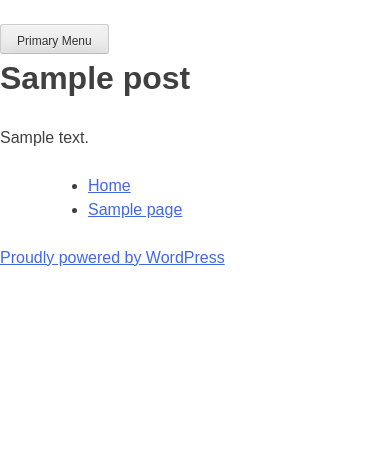
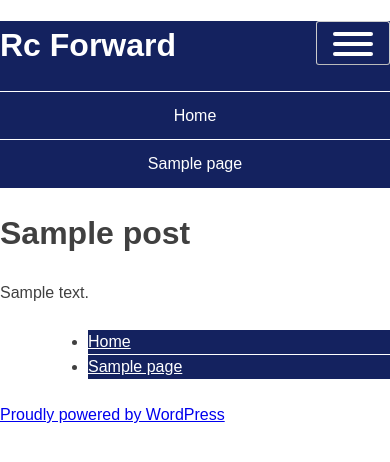
Before and after one commit to redacademy/rethink-spring-2019, a WordPress theme: template themes/rcforward/page.php in a window 390 px wide. Shown: the top 462 px of the page. Run offline with PHP 8.4 and a stand-in for WordPress, Linux system fonts and the light colour scheme; the site name, menu and one post (Sample post) are stand-ins, and other content is empty; some libraries are stand-ins or nearby versions.

Commit message:
Style the header and adding hamburger menu

```diff
--- a/themes/rcforward/functions.php
+++ b/themes/rcforward/functions.php
@@ -86,6 +86,8 @@ add_filter( 'stylesheet_uri', 'red_starter_minified_css', 10, 2 );
 function red_starter_scripts() {
 	wp_enqueue_style( 'red-starter-style', get_stylesheet_uri() );
 
+	wp_enqueue_script('rcforward-hamburger', get_template_directory_uri() . '/build/js/hamburger.min.js', array('jquery'), '', true);
+
 	wp_enqueue_script( 'red-starter-navigation', get_template_directory_uri() . '/build/js/navigation.min.js', array(), '20151215', true );
 	wp_enqueue_script( 'red-starter-skip-link-focus-fix', get_template_directory_uri() . '/build/js/skip-link-focus-fix.min.js', array(), '20151215', true );
 
--- a/themes/rcforward/header.php
+++ b/themes/rcforward/header.php
@@ -2,7 +2,7 @@
 /**
  * The header for our theme.
  *
- * @package RED_Starter_Theme
+ * @package RC Forward
  */
 
 ?><!DOCTYPE html>
@@ -21,15 +21,29 @@
 			<a class="skip-link screen-reader-text" href="#content"><?php echo esc_html( 'Skip to content' ); ?></a>
 
 			<header id="masthead" class="site-header" role="banner">
-				<div class="site-branding">
-					<h1 class="site-title screen-reader-text"><a href="<?php echo esc_url( home_url( '/' ) ); ?>" rel="home"><?php bloginfo( 'name' ); ?></a></h1>
-					<p class="site-description"><?php bloginfo( 'description' ); ?></p>
-				</div><!-- .site-branding -->
+				<div class="header-container">
+					<div class="site-branding">
+						<h1 class="site-title screen-reader-text"><a href="<?php echo esc_url( home_url( '/' ) ); ?>" rel="home"><?php bloginfo( 'name' ); ?></a></h1>
+					</div>
 
-				<nav id="site-navigation" class="main-navigation" role="navigation">
-					<button class="menu-toggle" aria-controls="primary-menu" aria-expanded="false"><?php echo esc_html( 'Primary Menu' ); ?></button>
-					<?php wp_nav_menu( array( 'theme_location' => 'primary', 'menu_id' => 'primary-menu' ) ); ?>
-				</nav><!-- #site-navigation -->
-			</header><!-- #masthead -->
+					<div class="site-logo">
+						<a href="<?php echo home_url('/'); ?>" rel="home">
+							<h1 class="rcforward-logo">Rc Forward</h1>
+						</a>
+					</div>
 
-			<div id="content" class="site-content">
+					<div class="hamburger">
+						<button id="toggle-nav" class="hamburger--boring menu-toggle " type="button" aria-controls="primary-menu" aria-expanded="false">
+							<span class="hamburger-box">
+								<span class="hamburger-inner"></span>
+							</span>
+						</button>
+					</div>
+
+					<nav id="site-navigation" class="main-navigation" role="navigation">
+						<?php wp_nav_menu( array( 'theme_location' => 'primary', 'menu_id' => 'primary-menu' ) ); ?>
+					</nav>
+				</div><!--.header-container -->
+			</header><!-- .site-header -->
+
+		<div id="content" class="site-content">
--- /dev/null
+++ b/themes/rcforward/sass/_hamburger.scss
@@ -0,0 +1,120 @@
+// /*!
+//  * Hamburgers
+//  * @description Tasty hamburgers
+//  */
+
+.hamburger {
+  display: inline-block;
+  cursor: pointer;
+  transition-property: opacity, filter;
+  transition-duration: 0.15s;
+  transition-timing-function: linear;
+  font: inherit;
+  color: inherit;
+  text-transform: none;
+  background-color: transparent;
+  border: 0;
+  margin: 0;
+  overflow: visible;
+}
+
+.hamburger-inner,
+.hamburger-inner::before,
+.hamburger-inner::after {
+  background-color: #fff;
+}
+
+.hamburger-box {
+  width: 40px;
+  height: 24px;
+  display: inline-block;
+  position: relative;
+}
+
+.hamburger-inner {
+  display: block;
+  top: 50%;
+  margin-top: -2px;
+}
+.hamburger-inner,
+.hamburger-inner::before,
+.hamburger-inner::after {
+  width: 40px;
+  height: 4px;
+  background-color: #fff;
+  border-radius: 4px;
+  position: absolute;
+  transition-property: transform;
+  transition-duration: 0.15s;
+  transition-timing-function: ease;
+}
+.hamburger-inner::before,
+.hamburger-inner::after {
+  content: '';
+  display: block;
+}
+.hamburger-inner::before {
+  top: -10px;
+}
+.hamburger-inner::after {
+  bottom: -10px;
+}
+
+/* Hamburger Container*/
+.hamburger {
+  position: absolute;
+  right: 0;
+  top: 0;
+  .hamburger--boring .menu-toggle {
+    background: #14225f;
+  }
+  button {
+    background: none;
+    box-shadow: none;
+  }
+}
+
+/* Header */
+.site-header {
+  background: #14225f;
+  .header-container {
+    margin: auto;
+    position: relative;
+    a {
+      text-decoration: none;
+      h1 {
+        color: #fff;
+      }
+    }
+  }
+}
+
+/* Navigation */
+.main-navigation {
+  ul {
+    padding: 0;
+    margin: 0;
+    text-align: center;
+    li {
+      padding: 3%;
+    }
+  }
+}
+.menu-item{
+    background: #14225f;
+    border-top: 1px solid #fff;
+    a {
+      color: #fff;
+    }
+  }
+
+
+.sub-menu {
+li {
+  background: #fff;
+  border-top: 1px solid #14225f;
+  a {
+    color: #14225f;
+  }
+}
+}
--- a/themes/rcforward/sass/_navigation.scss
+++ b/themes/rcforward/sass/_navigation.scss
@@ -1,132 +1,132 @@
-/*--------------------------------------------------------------
-# Navigation
---------------------------------------------------------------*/
+// // /*--------------------------------------------------------------
+// // # Navigation
+// // --------------------------------------------------------------*/
 
-/* Links */
+// // /* Links */
 
-a {
-	color: $color__link;
+// a {
+// 	color: $color__link;
 
-	&:visited {
-		color: $color__link-visited;
-	}
-	&:hover,
-	&:focus,
-	&:active {
-		color: $color__link-hover;
-	}
-	&:focus {
-		outline: thin dotted;
-	}
-	&:hover,
-	&:active {
-		outline: 0;
-	}
-}
+// 	&:visited {
+// 		color: $color__link-visited;
+// 	}
+// 	&:hover,
+// 	&:focus,
+// 	&:active {
+// 		color: $color__link-hover;
+// 	}
+// 	&:focus {
+// 		outline: thin dotted;
+// 	}
+// 	&:hover,
+// 	&:active {
+// 		outline: 0;
+// 	}
+// }
 
-/* Menus */
+// /* Menus */
 
-.main-navigation {
-	clear: both;
-	display: block;
-	float: left;
-	width: 100%;
+// .main-navigation {
+// 	clear: both;
+// 	display: block;
+// 	float: left;
+// 	width: 100%;
 
-	ul {
-		display: none;
-		list-style: none;
-		margin: 0;
-		padding-left: 0;
+// 	ul {
+// 		display: none;
+// 		list-style: none;
+// 		margin: 0;
+// 		padding-left: 0;
 
-		ul {
-			box-shadow: 0 3px 3px rgba(0, 0, 0, 0.2);
-			float: left;
-			position: absolute;
-			top: $base__space-unit;
-			left: -999rem;
-			z-index: 99999;
+// 		ul {
+// 			box-shadow: 0 3px 3px rgba(0, 0, 0, 0.2);
+// 			float: left;
+// 			position: absolute;
+// 			top: $base__space-unit;
+// 			left: -999rem;
+// 			z-index: 99999;
 
-			ul {
-				left: -999rem;
-				top: 0;
-			}
+// 			ul {
+// 				left: -999rem;
+// 				top: 0;
+// 			}
 
-			li {
-				&:hover > ul,
-				&.focus > ul {
-					left: 100%;
-				}
-			}
+// 			li {
+// 				&:hover > ul,
+// 				&.focus > ul {
+// 					left: 100%;
+// 				}
+// 			}
 
-			a {
-				width: 200px;
-			}
+// 			a {
+// 				width: 200px;
+// 			}
 
-			:hover > a,
-			.focus > a {
-			}
+// 			:hover > a,
+// 			.focus > a {
+// 			}
 
-			a:hover,
-			a.focus {
-			}
-		}
+// 			a:hover,
+// 			a.focus {
+// 			}
+// 		}
 
-		li:hover > ul,
-		li.focus > ul {
-			left: auto;
-		}
-	}
-	li {
-		float: left;
-		position: relative;
+// 		li:hover > ul,
+// 		li.focus > ul {
+// 			left: auto;
+// 		}
+// 	}
+// 	li {
+// 		float: left;
+// 		position: relative;
 
-		&:hover > a,
-		&.focus > a {
-		}
-	}
-	a {
-		display: block;
-		text-decoration: none;
-	}
+// 		&:hover > a,
+// 		&.focus > a {
+// 		}
+// 	}
+// 	a {
+// 		display: block;
+// 		text-decoration: none;
+// 	}
 
-	.current_page_item > a,
-	.current-menu-item > a,
-	.current_page_ancestor > a {
-	}
-}
+// 	.current_page_item > a,
+// 	.current-menu-item > a,
+// 	.current_page_ancestor > a {
+// 	}
+// }
 
-/* Small menu. */
-.menu-toggle,
-.main-navigation.toggled ul {
-	display: block;
-}
+// /* Small menu. */
+// .menu-toggle,
+// .main-navigation.toggled ul {
+// 	display: block;
+// }
 
-@media screen and (min-width: 768px) {
-	.menu-toggle {
-		display: none;
-	}
-	.main-navigation ul {
-		display: block;
-	}
-}
+// @media screen and (min-width: 768px) {
+// 	.menu-toggle {
+// 		display: none;
+// 	}
+// 	.main-navigation ul {
+// 		display: block;
+// 	}
+// }
 
-.comment-navigation,
-.posts-navigation,
-.post-navigation {
+// .comment-navigation,
+// .posts-navigation,
+// .post-navigation {
 
-	.site-main & {
-		margin: 0 0 $base__space-unit;
-		overflow: hidden;
-	}
+// 	.site-main & {
+// 		margin: 0 0 $base__space-unit;
+// 		overflow: hidden;
+// 	}
 
-	.nav-previous {
-		float: left;
-		width: 50%;
-	}
+// 	.nav-previous {
+// 		float: left;
+// 		width: 50%;
+// 	}
 
-	.nav-next {
-		float: right;
-		text-align: right;
-		width: 50%;
-	}
-}
+// 	.nav-next {
+// 		float: right;
+// 		text-align: right;
+// 		width: 50%;
+// 	}
+// }
--- a/themes/rcforward/sass/style.scss
+++ b/themes/rcforward/sass/style.scss
@@ -63,3 +63,4 @@ Nicolas Gallagher and Jonathan Neal http://necolas.github.com/normalize.css/
 @import "content";
 @import "media";
 @import "page-templates";
+@import "hamburger";
--- a/themes/rcforward/style.css
+++ b/themes/rcforward/style.css
@@ -416,88 +416,6 @@ textarea {
   width: 100%; }
 
 /*--------------------------------------------------------------
-# Navigation
---------------------------------------------------------------*/
-/* Links */
-a {
-  color: royalblue; }
-  a:visited {
-    color: purple; }
-  a:hover, a:focus, a:active {
-    color: midnightblue; }
-  a:focus {
-    outline: thin dotted; }
-  a:hover, a:active {
-    outline: 0; }
-
-/* Menus */
-.main-navigation {
-  clear: both;
-  display: block;
-  float: left;
-  width: 100%; }
-  .main-navigation ul {
-    display: none;
-    list-style: none;
-    margin: 0;
-    padding-left: 0; }
-    .main-navigation ul ul {
-      -webkit-box-shadow: 0 3px 3px rgba(0, 0, 0, 0.2);
-              box-shadow: 0 3px 3px rgba(0, 0, 0, 0.2);
-      float: left;
-      position: absolute;
-      top: 1.5rem;
-      left: -999rem;
-      z-index: 99999; }
-      .main-navigation ul ul ul {
-        left: -999rem;
-        top: 0; }
-      .main-navigation ul ul li:hover > ul,
-      .main-navigation ul ul li.focus > ul {
-        left: 100%; }
-      .main-navigation ul ul a {
-        width: 200px; }
-    .main-navigation ul li:hover > ul,
-    .main-navigation ul li.focus > ul {
-      left: auto; }
-  .main-navigation li {
-    float: left;
-    position: relative; }
-  .main-navigation a {
-    display: block;
-    text-decoration: none; }
-
-/* Small menu. */
-.menu-toggle,
-.main-navigation.toggled ul {
-  display: block; }
-
-@media screen and (min-width: 768px) {
-  .menu-toggle {
-    display: none; }
-  .main-navigation ul {
-    display: block; } }
-
-.site-main .comment-navigation, .site-main
-.posts-navigation, .site-main
-.post-navigation {
-  margin: 0 0 1.5rem;
-  overflow: hidden; }
-
-.comment-navigation .nav-previous,
-.posts-navigation .nav-previous,
-.post-navigation .nav-previous {
-  float: left;
-  width: 50%; }
-
-.comment-navigation .nav-next,
-.posts-navigation .nav-next,
-.post-navigation .nav-next {
-  float: right;
-  text-align: right;
-  width: 50%; }
-
-/*--------------------------------------------------------------
 # Accessibility
 --------------------------------------------------------------*/
 /* Text meant only for screen readers. */
@@ -670,3 +588,108 @@ object {
 # Page Templates
 --------------------------------------------------------------*/
 /* Front page */
+.hamburger {
+  display: inline-block;
+  cursor: pointer;
+  -webkit-transition-property: opacity, -webkit-filter;
+  transition-property: opacity, -webkit-filter;
+  transition-property: opacity, filter;
+  transition-property: opacity, filter, -webkit-filter;
+  -webkit-transition-duration: 0.15s;
+          transition-duration: 0.15s;
+  -webkit-transition-timing-function: linear;
+          transition-timing-function: linear;
+  font: inherit;
+  color: inherit;
+  text-transform: none;
+  background-color: transparent;
+  border: 0;
+  margin: 0;
+  overflow: visible; }
+
+.hamburger-inner,
+.hamburger-inner::before,
+.hamburger-inner::after {
+  background-color: #fff; }
+
+.hamburger-box {
+  width: 40px;
+  height: 24px;
+  display: inline-block;
+  position: relative; }
+
+.hamburger-inner {
+  display: block;
+  top: 50%;
+  margin-top: -2px; }
+
+.hamburger-inner,
+.hamburger-inner::before,
+.hamburger-inner::after {
+  width: 40px;
+  height: 4px;
+  background-color: #fff;
+  border-radius: 4px;
+  position: absolute;
+  -webkit-transition-property: -webkit-transform;
+  transition-property: -webkit-transform;
+  transition-property: transform;
+  transition-property: transform, -webkit-transform;
+  -webkit-transition-duration: 0.15s;
+          transition-duration: 0.15s;
+  -webkit-transition-timing-function: ease;
+          transition-timing-function: ease; }
+
+.hamburger-inner::before,
+.hamburger-inner::after {
+  content: '';
+  display: block; }
+
+.hamburger-inner::before {
+  top: -10px; }
+
+.hamburger-inner::after {
+  bottom: -10px; }
+
+/* Hamburger Container*/
+.hamburger {
+  position: absolute;
+  right: 0;
+  top: 0; }
+  .hamburger .hamburger--boring .menu-toggle {
+    background: #14225f; }
+  .hamburger button {
+    background: none;
+    -webkit-box-shadow: none;
+            box-shadow: none; }
+
+/* Header */
+.site-header {
+  background: #14225f; }
+  .site-header .header-container {
+    margin: auto;
+    position: relative; }
+    .site-header .header-container a {
+      text-decoration: none; }
+      .site-header .header-container a h1 {
+        color: #fff; }
+
+/* Navigation */
+.main-navigation ul {
+  padding: 0;
+  margin: 0;
+  text-align: center; }
+  .main-navigation ul li {
+    padding: 3%; }
+
+.menu-item {
+  background: #14225f;
+  border-top: 1px solid #fff; }
+  .menu-item a {
+    color: #fff; }
+
+.sub-menu li {
+  background: #fff;
+  border-top: 1px solid #14225f; }
+  .sub-menu li a {
+    color: #14225f; }
```
Also changed, not shown: themes/rcforward/js/hamburger.js (added, +9 -0 lines).
